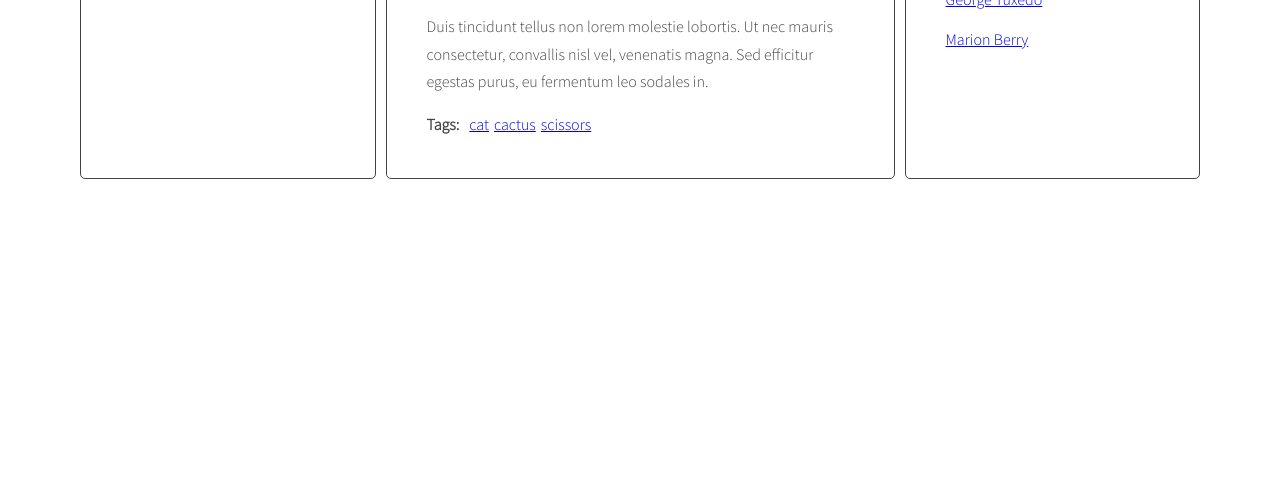
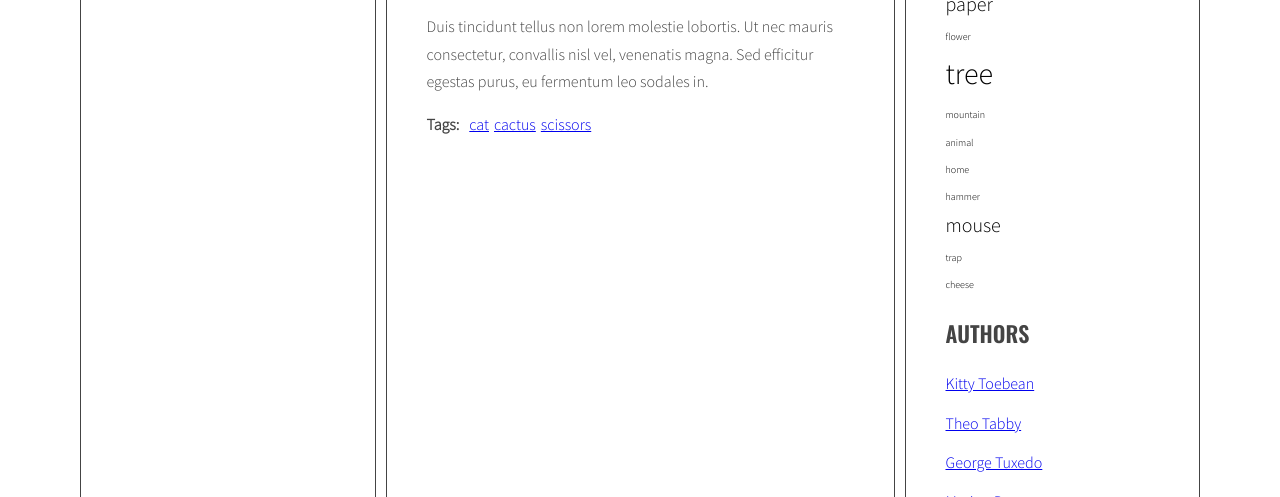
Before and after one commit to frantz92/blog_website, a website: page index.html in a window 1280 px wide. Shown: the part 660-1157 px from the top of the page. Before the commit the page ends 847 px from the top, so only its background shows below. Drawn offline with nearby package versions, Linux system fonts and the light colour scheme.

Commit message:
Add cloud of tags

```diff
--- a/js/script.js
+++ b/js/script.js
@@ -5,7 +5,9 @@ const optArticleSelector = '.post',
   optTitleSelector = '.post-title',
   optTitleListSelector = '.titles',
   optArticleTagsSelector = '.post-tags .list',
-  optArticleAuthorSelector = '.post-author';
+  optArticleAuthorSelector = '.post-author',
+  optCloudClassCount = '4',
+  optCloudClassPrefix = 'tag-size-';
   //optTagsListSelector = '.tags.list';
 
 /* Title Click Handler */
@@ -89,6 +91,15 @@ function tagClickHandler(event){
   generateTitleLinks('[data-tags~="' + tag + '"]');
 }
 
+/* Tag Calculate Class */
+function calculateTagsClass(count, params){
+  //console.log(params);
+  //console.log(count);
+  const classNumber = Math.floor( ( (count - params.min) / (params.max - params.min) ) * optCloudClassCount + 1 );
+  const resultTagsClass = optCloudClassPrefix + classNumber;
+  return(resultTagsClass);
+}
+
 /* Tags Generate */
 function generateTags(){
   /* [DONE] create a new variable allTags with an empty object */
@@ -124,24 +135,28 @@ function generateTags(){
   }
   /* [DONE] find list of tags in right column */
   const tagList = document.querySelector('.tags');
-  console.log('1: ', tagList);                                                  //Dlaczego pokazuje finalną listę już przy pierwszym wywołaniu? Wypełnienie jest dopiero w 141 linii.
+  //console.log('1: ', tagList);                                                  //Dlaczego pokazuje finalną listę już przy pierwszym wywołaniu? Wypełnienie jest dopiero w 141 linii.
+  const tagsParams = calculateTagsParams(allTags);
+  //console.log('tagsParams:', tagsParams);
   /* [DONE] create variable for all links HTML code */
   let allTagsHTML = '';
-  console.log('2: ', allTagsHTML);
+  //console.log('2: ', allTagsHTML);
   /* [DONE] START LOOP: for each tag in allTags: */
   for(let tag in allTags){
     /* [DONE] generate code of a link and add it to allTagsHTML */
-    console.log('3: ', tag);
-    console.log('4: ', allTags[tag]);
-    allTagsHTML += tag + '(' + allTags[tag] + ') ';
+    //console.log('3: ', tag);
+    //console.log('4: ', allTags[tag]);
+    const tagLinkHTML = `<li><a class="${calculateTagsClass(allTags[tag], tagsParams)}" href="#tag-${tag}">${tag}</a></li>`;
+    console.log('tagLinkHTML: ', tagLinkHTML);
+    allTagsHTML += tagLinkHTML;
     //allTagsHTML += tag + '(' + allTags[tag] + ')\n';                          //żadnego <p> czy coś? To jak to jest zapisane w HTML, żeby się odwołaś w CSS? Dlaczego nie działa '\n'?
-    console.log('5: ', allTagsHTML);
+    //console.log('5: ', allTagsHTML);
   }
   /* [IN PROGRESS] add html from allTagsHTML to tagList */
   tagList.innerHTML = allTagsHTML;
-  console.log('6: ', tagList);
 }                                                                               //Dlaczego mam na końcu listę tekstu a nie linków (niebieskie, podkreślone)?
 
+calculateTagsParams();
 generateTags();
 
 /* Tag Click Listener */
@@ -179,3 +194,18 @@ const links = document.querySelectorAll(optArticleAuthorSelector);
 for(let link of links){
   link.addEventListener('click', authorClickHandler);
 }
+
+/* [IN PROGRESS] Tags Params Calculate */
+function calculateTagsParams(tags){
+  const params = {max:0, min:999999};
+  for (let tag in tags){
+    // console.log(tag + ' is used ' + tags[tag] + ' times');
+    if(params.max < tags[tag]){
+      params.max = tags[tag];
+    }
+    if(params.min > tags[tag]){
+      params.min = tags[tag];
+    }
+  }
+  return params;
+}
--- a/sass/style.scss
+++ b/sass/style.scss
@@ -76,6 +76,30 @@ body {
 }
 
 /* Lists */
+.tags a {
+  text-decoration: none;
+  color: black;
+}
+
+.tags .tag-size-5 {
+  font-size: 50px;
+}
+
+.tags .tag-size-4 {
+  font-size: 40px;
+}
+
+.tags .tag-size-3 {
+  font-size: 30px;
+}
+
+.tags .tag-size-2 {
+  font-size: 20px;
+}
+
+.tags .tag-size-1 {
+  font-size: 10px;
+}
 
 .list {
   list-style-type: none;
```
Also changed, not shown: css/style.css, 1 other file.
